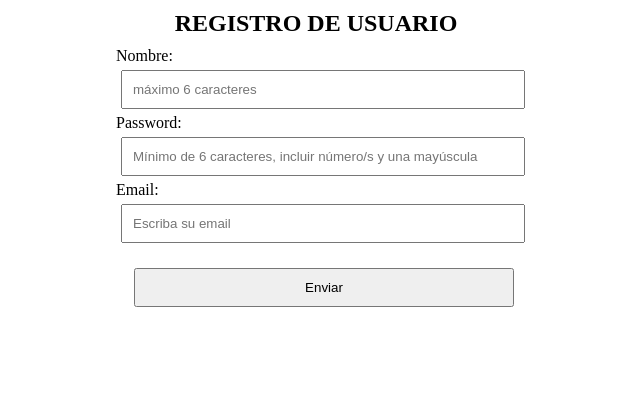
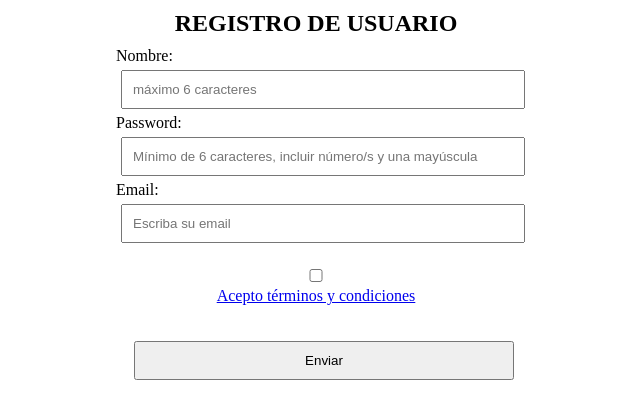
Before and after one commit to jlv-chino/crudPHP, a PHP site: page / in a window 1280 px wide. Shown: the part 58-477 px from the top of the page, without its empty margins (324-964 px from the left). Run offline with PHP 8.4, Linux system fonts and the light colour scheme.

Commit message:
Finalizamos la validación del lado cliente (Registro de usuario)

```diff
--- a/css/estilos.css
+++ b/css/estilos.css
@@ -76,3 +76,7 @@ table thead tr th{
 table tbody tr td{
     padding:10px;
 }
+
+p{
+    text-align: center;
+}
--- a/views/js/validarRegistro.js
+++ b/views/js/validarRegistro.js
@@ -4,8 +4,10 @@ function validarRegistro(){
     let usuario = document.querySelector("#usuarioRegistro").value;
     let password = document.querySelector("#passwordRegistro").value;
     let email = document.querySelector("#emailRegistro").value;
+    let terminos = document.querySelector("#terminos").checked;
 
     let expresionRegular = /^[a-zA-Z0-9]*$/;
+    let expresionEmail = /^\w+([\.-]?\w+)*@\w+([\.-]?\w+)*(\.\w{2,4})+$/;
 
     //VALIDAR USUARIO
     if(usuario != "" && usuario.length > 6){
@@ -24,6 +26,41 @@ function validarRegistro(){
 
     }
 
+    //VALIDAR PASSWORD
+    if(password != "" && password.length < 5){
+
+        alert("Escriba un mínimo de 6 caracteres en el campo password");
+
+        return false;
+
+    }
+
+    if(!expresionRegular.test(password)){
+
+        alert("El campo password contiene caracteres especiales");
+
+        return false;
+
+    }
+
+    //VALIDAR EMAIL
+    if(!expresionEmail.test(email)){
+
+        alert("Escriba su email correctamente");
+
+        return false;
+
+    }
+
+    //VALIDAR TERMINOS
+    if(!terminos){
+
+        alert("Acepte términos y condiciones para finalizar el registro");
+
+        return false;
+
+    }
+
     return true;
 
 }
--- a/views/modules/registro.php
+++ b/views/modules/registro.php
@@ -6,10 +6,12 @@
 	<input type="text" placeholder="Máximo 6 caracteres" name="usuarioRegistro" id="usuarioRegistro" maxlength="6" required>
 
 	<label for="passwordRegistro">Password: </label>
-	<input type="password" placeholder="Mínimo de 6 caracteres, incluir número/s y una mayúscula" name="passwordRegistro" id="passwordRegistro" minlength="6" required>
+	<input type="password" placeholder="Mínimo de 6 caracteres, incluir número/s y una mayúscula" name="passwordRegistro" id="passwordRegistro" minlength="6" pattern="(?=.*\d)(?=.*[a-z])(?=.*[A-Z]).{6,}" required>
 
 	<label for="emailRegistro">Email: </label>
 	<input type="email" placeholder="Escriba su email" name="emailRegistro" id="emailRegistro" required>
+
+	<p><input type="checkbox" id="terminos"><a href="#">Acepto términos y condiciones</a></p>
 
 	<input type="submit" value="Enviar">
 
```
